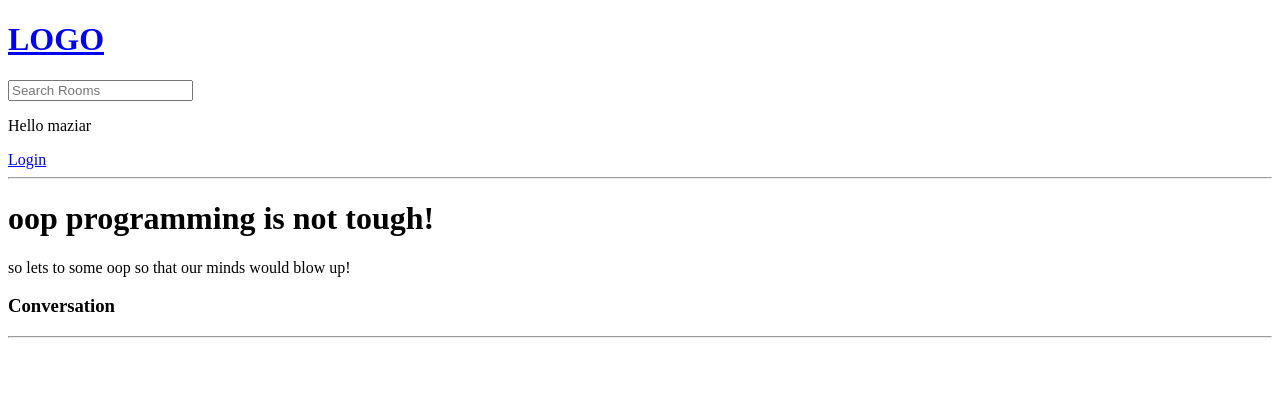
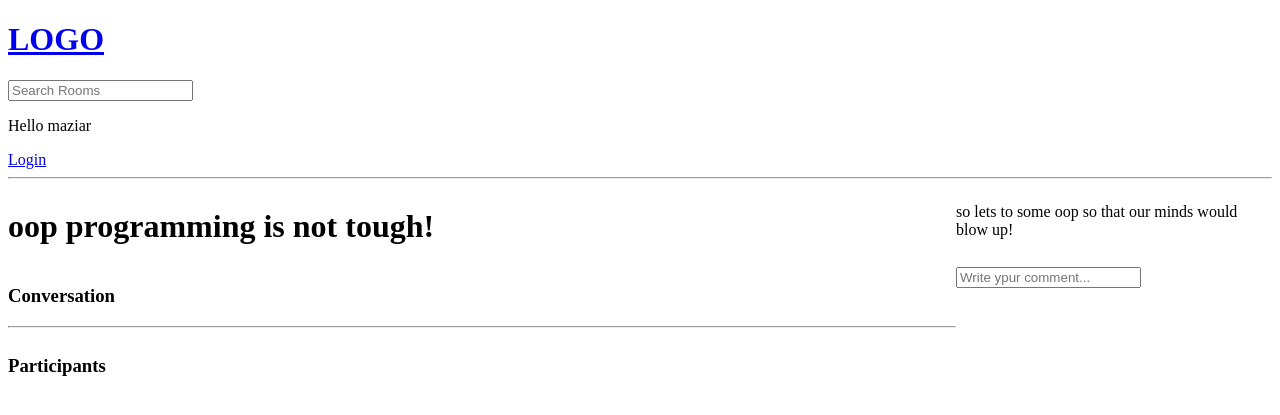
Before and after one commit to MaziarHeidari2003/djangoWithcDennisIvy_DiscordProject, a Django app: page /room/6 in a window 1280 px wide. Shown: the top 415 px of the page. Run offline with Django 5.2, Linux system fonts and the light colour scheme; a user stored in the database is signed in; data comes from the database, SQL or seed files in the repository.

Commit message:
there is something wrong with the room.html, gonna fix it later

```diff
--- a/base/models.py
+++ b/base/models.py
@@ -28,6 +28,6 @@ class Topic(models.Model):
 class Message(models.Model):
   user = models.ForeignKey(User,on_delete=models.CASCADE)
   room = models.ForeignKey(Room,on_delete=models.CASCADE)
-  BODY = models.TextField()
+  body = models.TextField()
   updated=models.DateTimeField(auto_now=True)
   created = models.DateTimeField(auto_now_add=True)
--- a/base/views.py
+++ b/base/views.py
@@ -1,6 +1,6 @@
 from django.shortcuts import render,redirect
 from django.http import HttpResponse
-from .models import Room,Topic
+from .models import Room,Topic,Message
 from django.db.models import Q
 from .forms import RoomForm
 from django.contrib.auth.models import User
@@ -78,6 +78,15 @@ def home(request):
 def room(request,pk):
   room = Room.objects.get(id=pk)
   room_messages = room.message_set.all().order_by('-created')
+
+  if request.method=='POST':
+    message=Message.objects.create(
+      user=request.user,
+      room=room,
+      body=request.POST.get('body')
+    )
+    return redirect('base:room',pk=room.id) # we could just not do it but this is a post request and it was gonna mess somethings m so ...
+
   return render(request, 'base/room.html',{
     'room':room,
     'room_messages':room_messages
--- a/templates/base/room.html
+++ b/templates/base/room.html
@@ -2,6 +2,16 @@
 {% load humanize %}
 
 {% block content %}
+
+  <style>
+      .room-container{
+        display: grid;
+        grid-template-columns: 3fr 1fr;
+
+      }
+  </style>
+
+<div class="room-container">
   <h1>{{room.name}}</h1>
 
   <p>{{room.description}}</p>
@@ -12,7 +22,27 @@
       {% for message in room_messages %}
           <div>
               <small>@{{message.user}} {{message.created|naturaltime}}</small>
+              <p>{{message.body}}</p>
+              <hr>
           </div>
       {% endfor %}
   </div>
-{% endblock %}s
+
+  {% if request.user.is_authenticated %}
+      <div class="comment-form">
+        <form action="" method="POST">
+            {% csrf_token %}
+
+            <input type="text" name="body" placeholder="Write ypur comment...">
+        </form>
+
+      </div>
+
+
+{% endif %}
+<div>
+    <h3>Participants</h3>
+</div>
+</div>
+
+{% endblock %}
```
Also changed, not shown: base/migrations/0003_alter_room_options_rename_body_message_body.py (added), db.sqlite3. Lines whose indentation alone changed are shown as unchanged.
